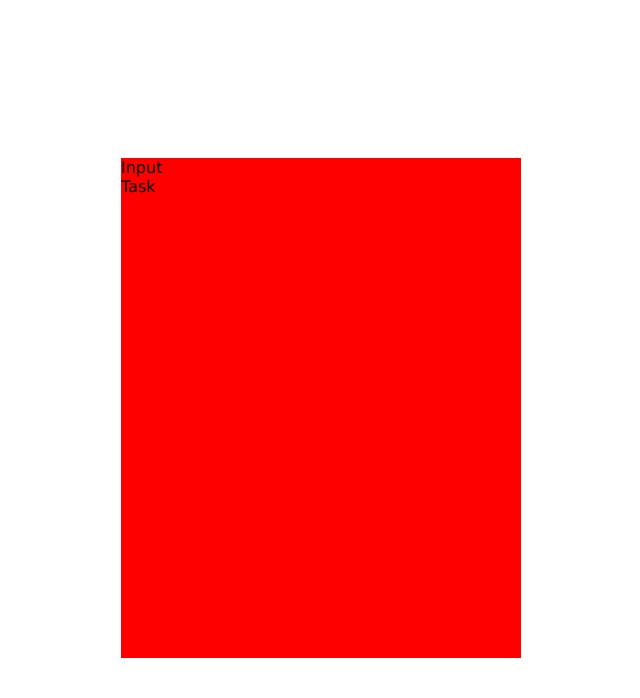
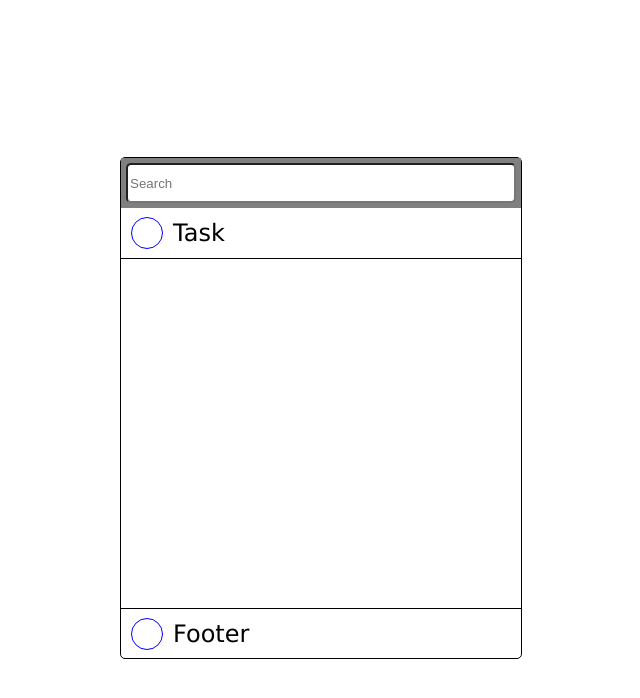
Before and after one commit to paulmathis/todo, a plain HTML site: page index.html in a window 1280 px wide. Shown: the whole page, without its empty margins (319-959 px from the left). Drawn offline with Linux system fonts and the light colour scheme.

Commit message:
Setting up look

```diff
--- a/index.html
+++ b/index.html
@@ -8,23 +8,22 @@
     <body>
         <div class="container">
             <div class="todo">
-                <div class="input">
-                    Input
+                <div class="search bar">
+                    <input type="text" placeholder="Search">
                 </div>
-                <div class="task">
-                    Task
+                <div class="tasks">
+                    <div class="task bar">
+                        <div class="circle">
+                        </div>
+                        <span>Task<task>
+                    </div>
+                </div>
+                <div class="footer bar">
+                    <div class="circle">
+                    </div>
+                    Footer
                 </div>
             </div>
         </div>
-
-
-
-
-
-
-
-        <script id="__bs_script__">//<![CDATA[
-    document.write("<script async src='http://HOST:3000/browser-sync/browser-sync-client.js?v=2.18.8'><\/script>".replace("HOST", location.hostname));
-//]]></script>
     </body>
 </html>
--- a/index.js
+++ b/index.js
@@ -0,0 +1 @@
+console.log("test");
--- a/style.css
+++ b/style.css
@@ -10,7 +10,48 @@ body {
 }
 
 .todo {
-    background-color: red;
+    border: 1px solid black;
     width: 400px;
     height: 500px;
+    border-radius: 5px;
 }
+
+.search {
+    background-color:grey;
+    justify-content: center;
+}
+
+.tasks {
+    height: 400px;
+}
+.bar {
+    height: 50px;
+    display: flex;
+}
+
+.task {
+    border-bottom: 1px solid black;
+    font-size: 1.5em;
+    padding-right: 10px;
+    align-items: center;
+}
+
+.footer {
+    border-top: 1px solid black;
+    font-size: 1.5em;
+    padding-right: 10px;
+    align-items: center;
+}
+input {
+    width: 100%;
+    margin: 5px;
+    border-radius: 5px;
+}
+
+.circle {
+    border: 1px solid blue;
+    height: 30px;
+    width: 30px;
+    border-radius: 50%;
+    margin: 10px;
+}
```
